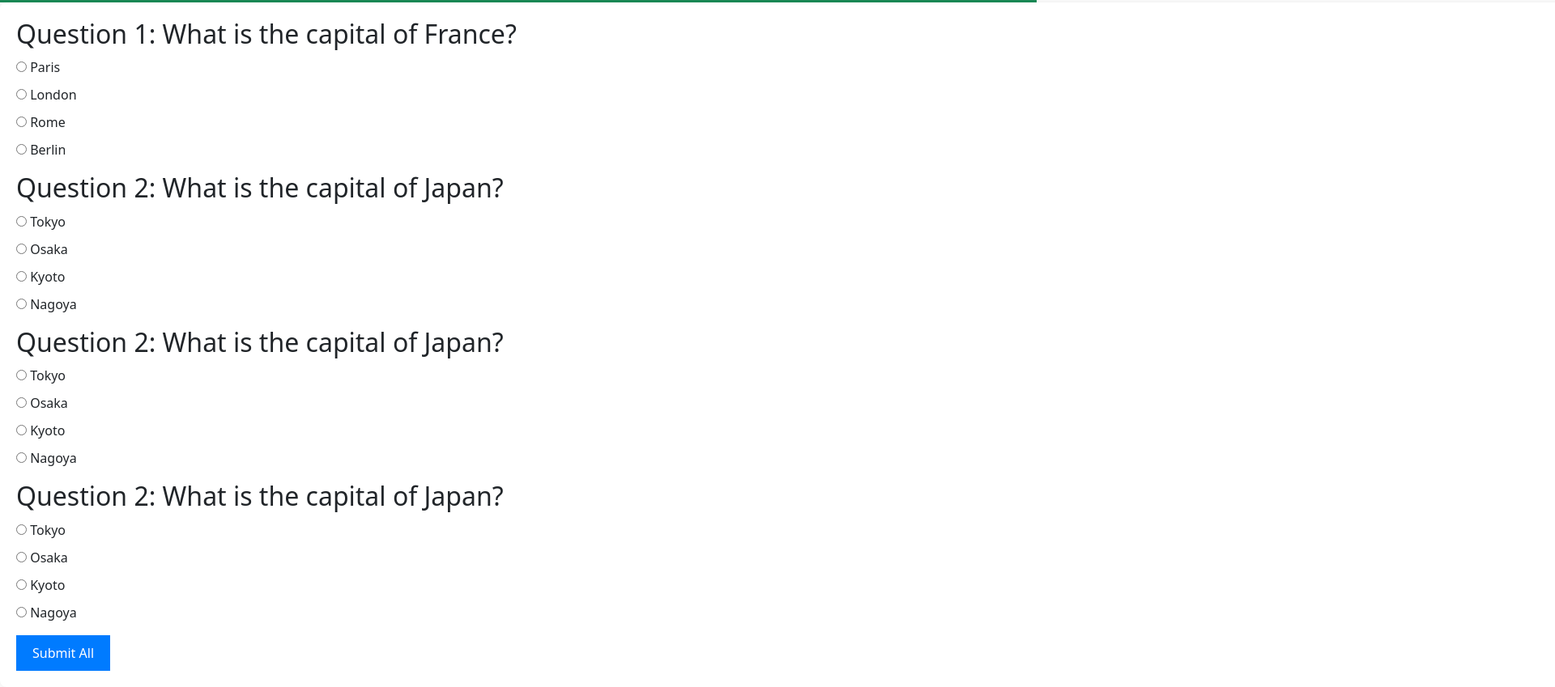
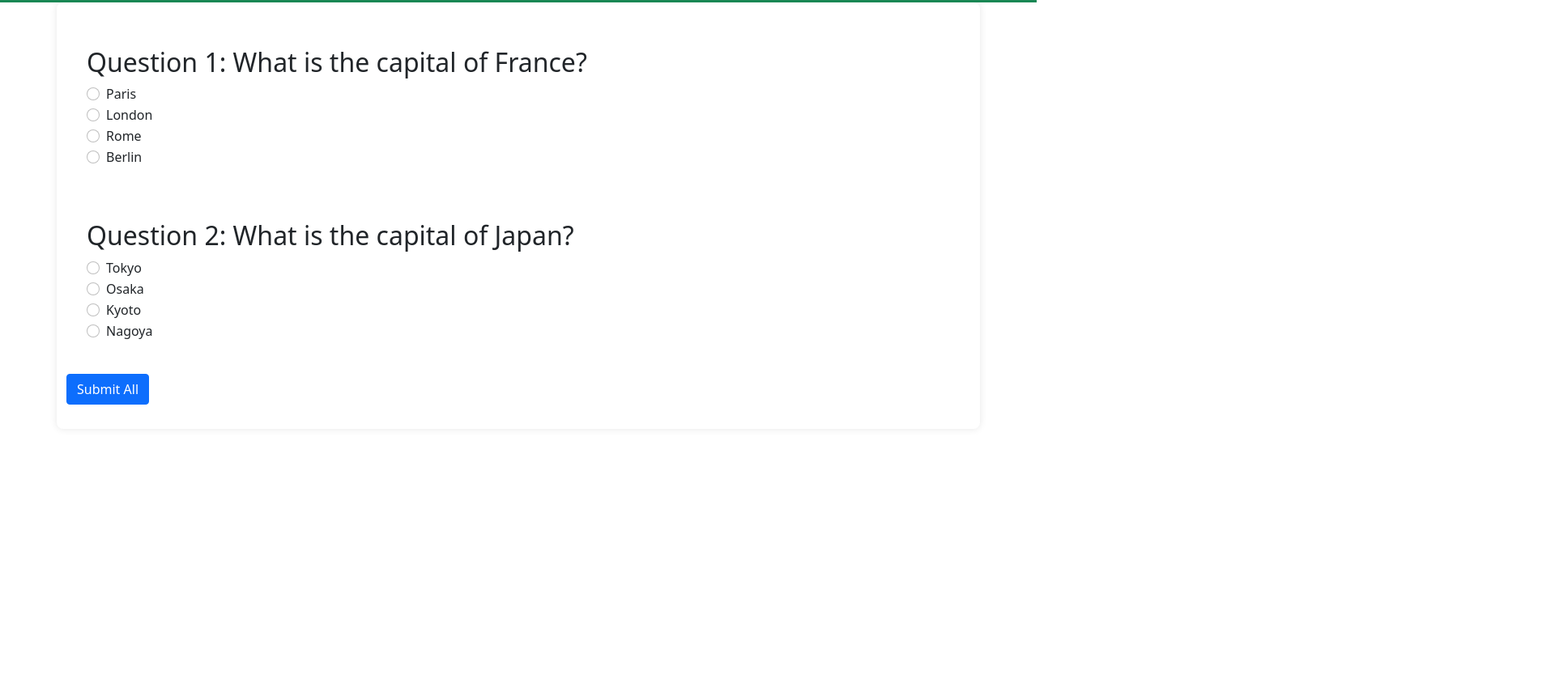
Before and after one commit to ZawishNawaz/mcqs-website, a plain HTML site: page index.html in a window 1280 px wide. Shown: the part 53-902 px from the top of the page at 81% size, 1920 px wide, since content can reach past the window. After the commit the page ends 800 px from the top, so only its background shows below. Drawn offline with nearby package versions, Linux system fonts and the light colour scheme.

Commit message:
Commit message

```diff
--- a/index.html
+++ b/index.html
@@ -5,6 +5,7 @@
     <link href="https://cdn.jsdelivr.net/npm/bootstrap@5.0.2/dist/css/bootstrap.min.css" rel="stylesheet" integrity="sha384-EVSTQN3/azprG1Anm3QDgpJLIm9Nao0Yz1ztcQTwFspd3yD65VohhpuuCOmLASjC" crossorigin="anonymous">
     <meta charset="UTF-8">
     <meta name="viewport" content="width=device-width, initial-scale=1.0">
+
     <title>Document</title>
 </head>
 
@@ -45,97 +46,59 @@
         </nav>
     </header>
 <body>
-    <div class="mcq-container">
+
+<div class="container mcq-container">
     <div class="mcq" data-answer="Paris">
         <h2>Question 1: What is the capital of France?</h2>
         <form>
-                <div class="option">
-                    <input type="radio" id="paris1" name="question1" value="Paris">
-                    <label for="paris1">Paris</label>
+            <div class="form-check">
+                <input class="form-check-input" type="radio" id="paris1" name="question1" value="Paris">
+                <label class="form-check-label" for="paris1">Paris</label>
             </div>
-                <div class="option">
-                    <input type="radio" id="london1" name="question1" value="London">
-                    <label for="london1">London</label>
+            <div class="form-check">
+                <input class="form-check-input" type="radio" id="london1" name="question1" value="London">
+                <label class="form-check-label" for="london1">London</label>
             </div>
-                <div class="option">
-                    <input type="radio" id="rome1" name="question1" value="Rome">
-                    <label for="rome1">Rome</label>
+            <div class="form-check">
+                <input class="form-check-input" type="radio" id="rome1" name="question1" value="Rome">
+                <label class="form-check-label" for="rome1">Rome</label>
             </div>
-                <div class="option">
-                    <input type="radio" id="berlin1" name="question1" value="Berlin">
-                    <label for="berlin1">Berlin</label>
+            <div class="form-check">
+                <input class="form-check-input" type="radio" id="berlin1" name="question1" value="Berlin">
+                <label class="form-check-label" for="berlin1">Berlin</label>
             </div>
+            <p class="result"></p>
         </form>
-            <p class="result"></p>
     </div>
+
     <div class="mcq" data-answer="Tokyo">
         <h2>Question 2: What is the capital of Japan?</h2>
         <form>
-                <div class="option">
-                    <input type="radio" id="tokyo2" name="question2" value="Tokyo">
-                    <label for="tokyo2">Tokyo</label>
+            <div class="form-check">
+                <input class="form-check-input" type="radio" id="tokyo2" name="question2" value="Tokyo">
+                <label class="form-check-label" for="tokyo2">Tokyo</label>
             </div>
-                <div class="option">
-                    <input type="radio" id="osaka2" name="question2" value="Osaka">
-                    <label for="osaka2">Osaka</label>
+            <div class="form-check">
+                <input class="form-check-input" type="radio" id="osaka2" name="question2" value="Osaka">
+                <label class="form-check-label" for="osaka2">Osaka</label>
             </div>
-                <div class="option">
-                    <input type="radio" id="kyoto2" name="question2" value="Kyoto">
-                    <label for="kyoto2">Kyoto</label>
+            <div class="form-check">
+                <input class="form-check-input" type="radio" id="kyoto2" name="question2" value="Kyoto">
+                <label class="form-check-label" for="kyoto2">Kyoto</label>
             </div>
-                <div class="option">
-                    <input type="radio" id="nagoya2" name="question2" value="Nagoya">
-                    <label for="nagoya2">Nagoya</label>
+            <div class="form-check">
+                <input class="form-check-input" type="radio" id="nagoya2" name="question2" value="Nagoya">
+                <label class="form-check-label" for="nagoya2">Nagoya</label>
             </div>
+            <p class="result"></p>
         </form>
-            <p class="result"></p>
     </div>
-        <div class="mcq" data-answer="Tokyo">
-            <h2>Question 2: What is the capital of Japan?</h2>
-            <form>
-                <div class="option">
-                    <input type="radio" id="tokyo2" name="question2" value="Tokyo">
-                    <label for="tokyo2">Tokyo</label>
+
+    <!-- Repeat for other questions -->
+
+    <button type="button" class="btn btn-primary" onclick="checkAnswers()">Submit All</button>
 </div>
-                <div class="option">
-                    <input type="radio" id="osaka2" name="question2" value="Osaka">
-                    <label for="osaka2">Osaka</label>
-                </div>
-                <div class="option">
-                    <input type="radio" id="kyoto2" name="question2" value="Kyoto">
-                    <label for="kyoto2">Kyoto</label>
-                </div>
-                <div class="option">
-                    <input type="radio" id="nagoya2" name="question2" value="Nagoya">
-                    <label for="nagoya2">Nagoya</label>
-                </div>
-            </form>
-            <p class="result"></p>
-        </div>
-        <div class="mcq" data-answer="Tokyo">
-            <h2>Question 2: What is the capital of Japan?</h2>
-            <form>
-                <div class="option">
-                    <input type="radio" id="tokyo2" name="question2" value="Tokyo">
-                    <label for="tokyo2">Tokyo</label>
-                </div>
-                <div class="option">
-                    <input type="radio" id="osaka2" name="question2" value="Osaka">
-                    <label for="osaka2">Osaka</label>
-                </div>
-                <div class="option">
-                    <input type="radio" id="kyoto2" name="question2" value="Kyoto">
-                    <label for="kyoto2">Kyoto</label>
-                </div>
-                <div class="option">
-                    <input type="radio" id="nagoya2" name="question2" value="Nagoya">
-                    <label for="nagoya2">Nagoya</label>
-                </div>
-            </form>
-            <p class="result"></p>
-        </div>
-        <button type="button" onclick="checkAnswers()">Submit All</button>
-    </div>
+
 
       <script src="https://cdn.jsdelivr.net/npm/bootstrap@5.0.2/dist/js/bootstrap.bundle.min.js" integrity="sha384-MrcW6ZMFYlzcLA8Nl+NtUVF0sA7MsXsP1UyJoMp4YLEuNSfAP+JcXn/tWtIaxVXM" crossorigin="anonymous"></script>
 <script src="
--- a/style.css
+++ b/style.css
@@ -50,13 +50,97 @@ button:hover {
     margin-top: 20px;
     font-weight: bold;
 }
+/* Responsive Design */
 @media (max-width: 600px) {
+    .mcq-container {
+        padding: 15px;
+    }
+
+    .mcq {
+        padding: 15px;
+    }
+
+    h2 {
+        font-size: 1.25rem;
+    }
+
+    .option {
+        flex-direction: column;
+        align-items: flex-start;
+        margin-bottom: 15px;
+    }
+
+    .option input[type="radio"] {
+        margin-bottom: 5px;
+    }
+
+    .option label {
+        font-size: 0.9rem;
+    }
+
+    button {
+        padding: 12px;
+        font-size: 1rem;
+    }
+}
+
+/* For larger tablets and desktops */
+@media (min-width: 400px) {
     .mcq-container {
         padding: 10px;
     }
 
     .mcq {
-        padding: 15px;
+        padding: 20px;
+    }
+
+    h2 {
+        font-size: 1rem;
+    }
+
+    .option {
+        flex-direction: row;
+        align-items: center;
+    }
+
+    .option label {
+        font-size: 1rem;
+    }
+
+    button {
+        padding: 10px;
+        font-size: 1rem;
     }
 }
-/* mcqs style close */
+
+/* For larger screens */
+@media (min-width: 992px) {
+    .mcq-container {
+        padding: 30px;
+    }
+
+    .mcq {
+        padding: 25px;
+    }
+
+    h2 {
+        font-size: 1.75rem;
+    }
+
+    .option {
+        margin-bottom: 10px;
+    }
+
+    .option input[type="radio"] {
+        margin-right: 15px;
+    }
+
+    .option label {
+        font-size: 1.1rem;
+    }
+
+    button {
+        padding: 15px;
+        font-size: 1.1rem;
+    }
+}
```
Lines whose indentation alone changed are shown as unchanged.
